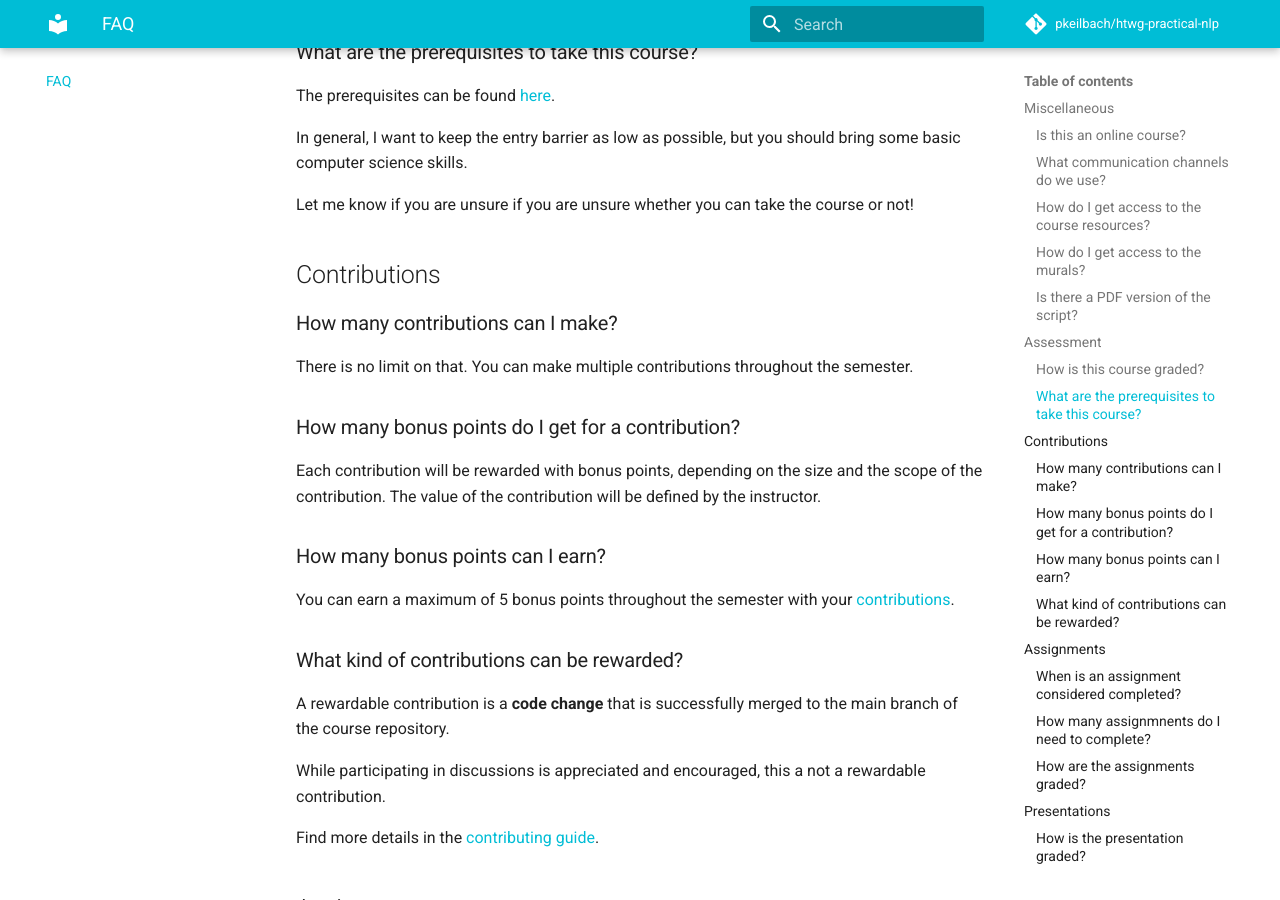
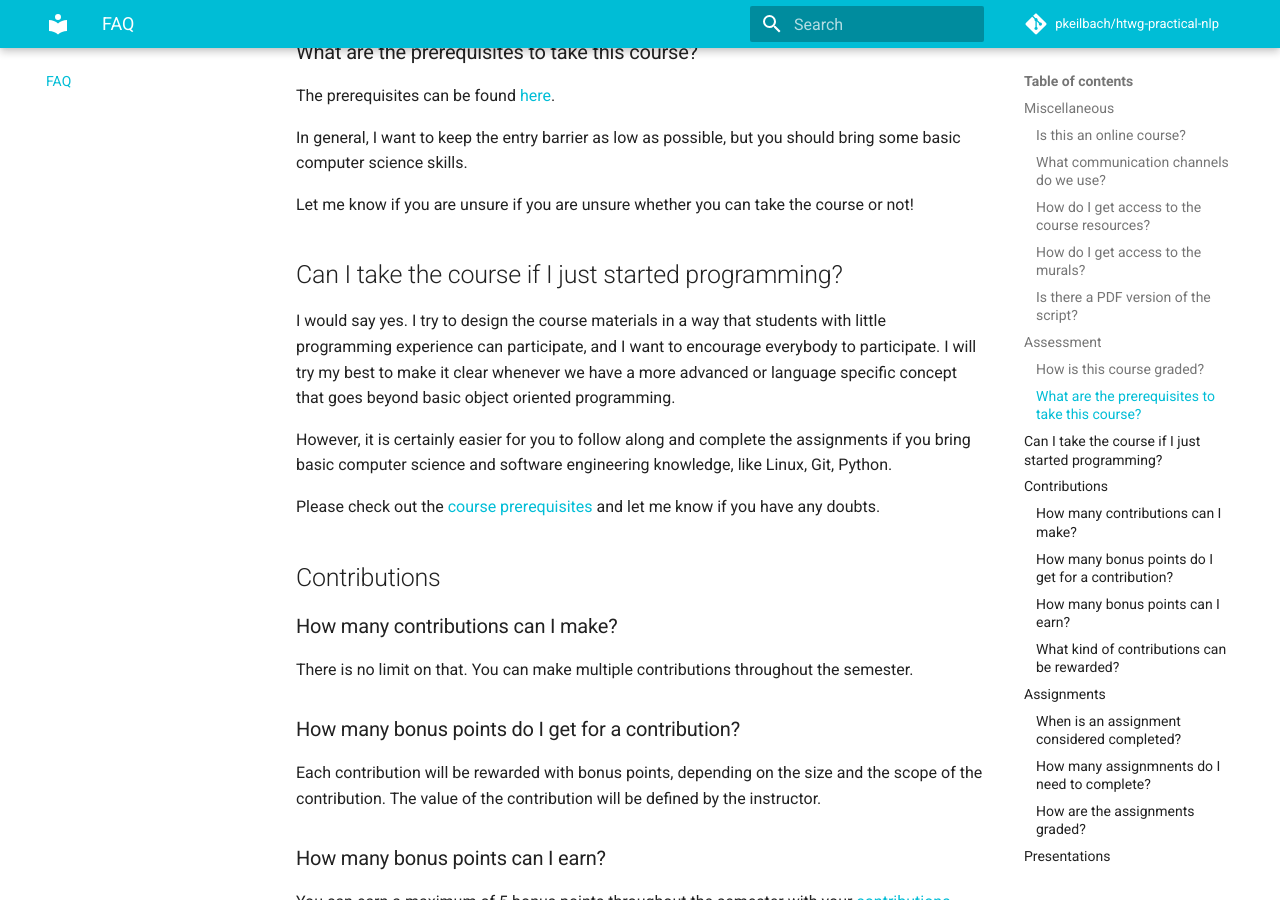
Before and after one commit to pkeilbach/htwg-practical-nlp, an MkDocs documentation site: the page built from docs/faq.md, in a window 1280 px wide and 900 px high, scrolled down 1434 px. Built offline with MkDocs 1.6.1 and Material for MkDocs 9.7.7, drawn with Linux system fonts in a browser that asks for light colours; comment, search, counter and statistics services are not loaded.

Commit message:
add quetsion about prerequisities

```diff
--- a/docs/faq.md
+++ b/docs/faq.md
@@ -56,6 +56,13 @@ In general, I want to keep the entry barrier as low as possible, but you should
 
 Let me know if you are unsure if you are unsure whether you can take the course or not!
 
+## Can I take the course if I just started programming?
+
+I would say yes. I try to design the course materials in a way that students with little programming experience can participate, and I want to encourage everybody to participate. I will try my best to make it clear whenever we have a more advanced or language specific concept that goes beyond basic object oriented programming.
+
+However, it is certainly easier for you to follow along and complete the assignments if you bring basic computer science and software engineering knowledge, like Linux, Git, Python.
+
+Please check out the [course prerequisites](course_profile.md#prerequisites) and let me know if you have any doubts.
 
 ## Contributions
 
```
